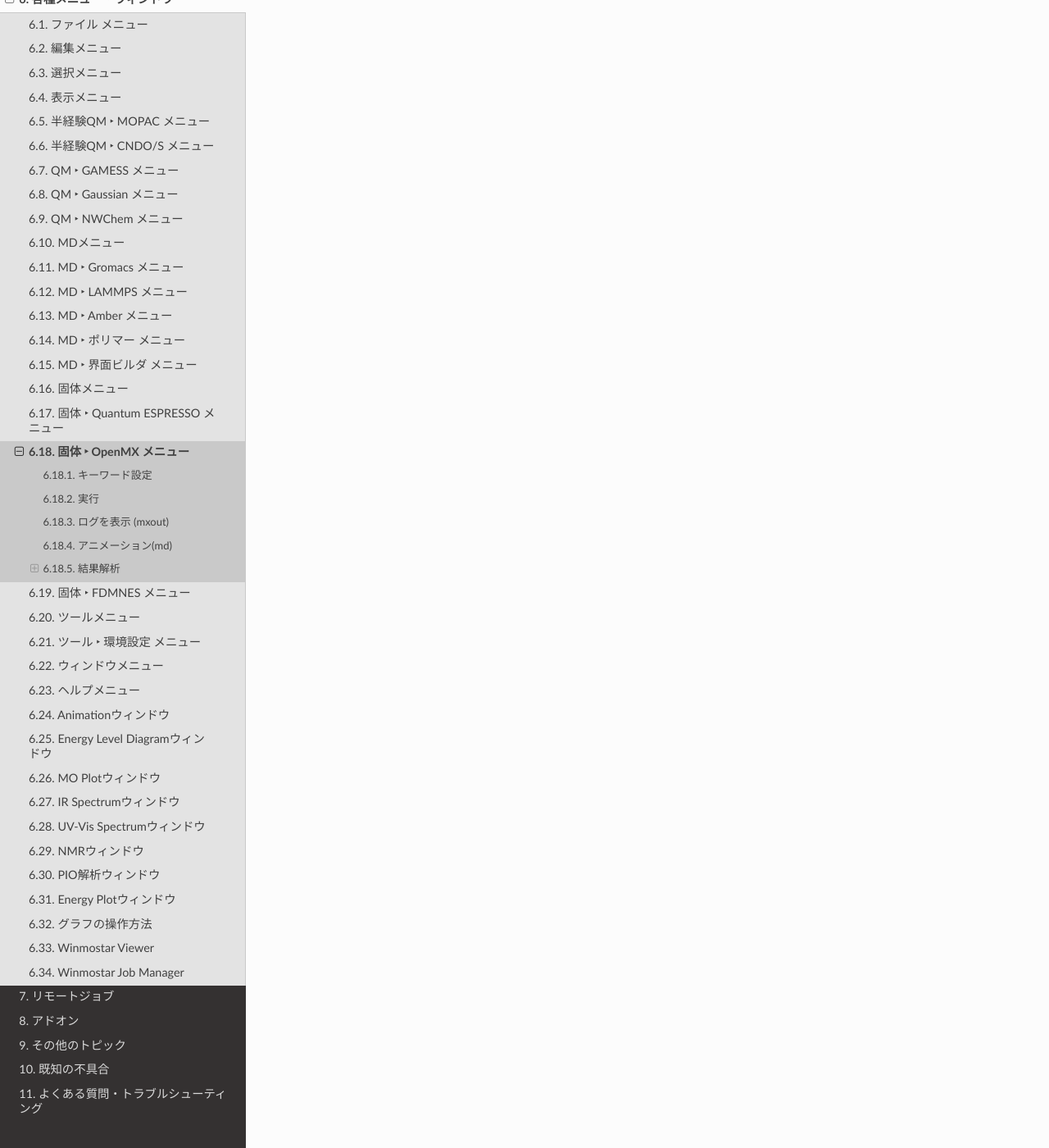
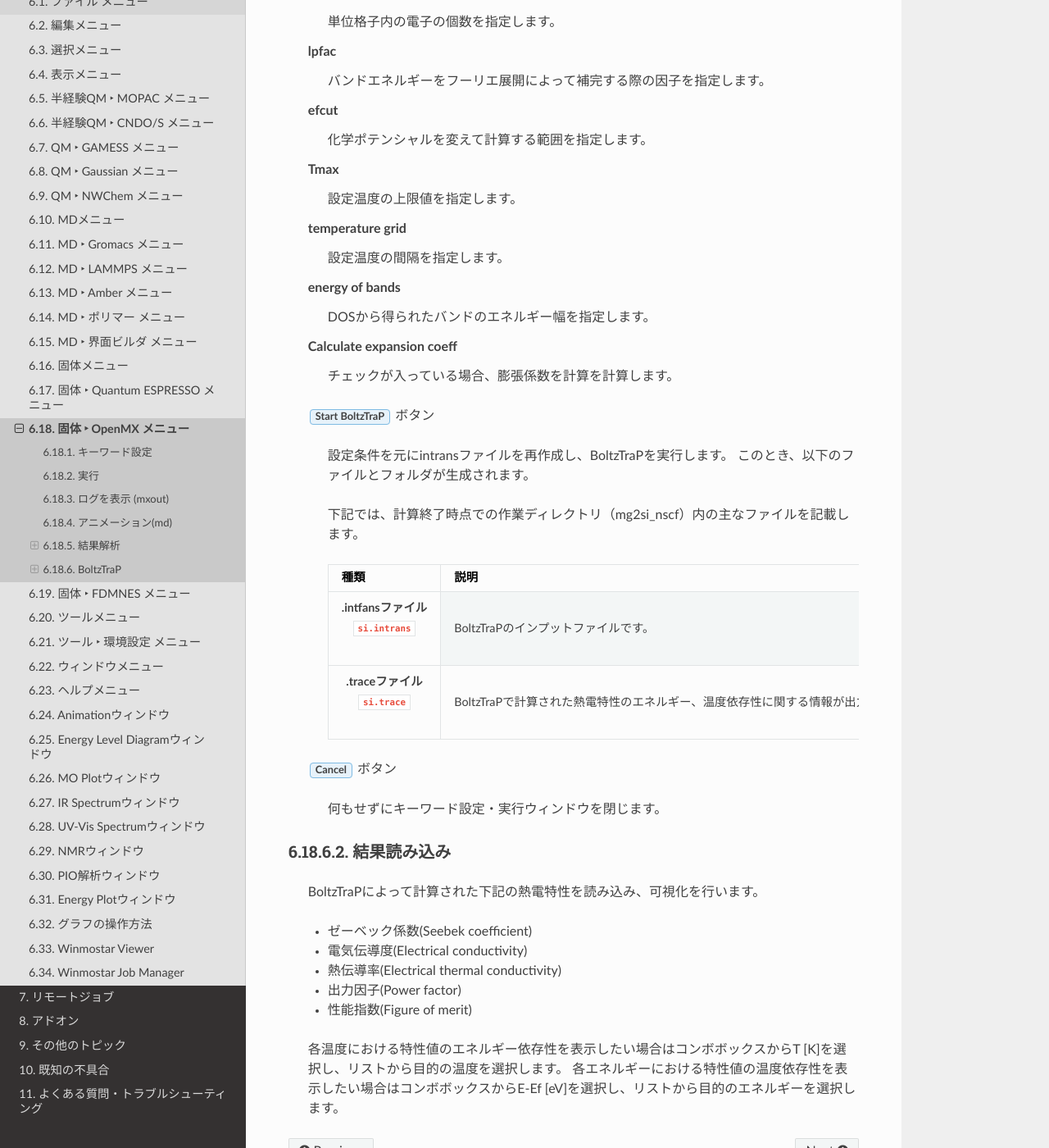
Before and after one commit to X-Ability/winmostar_doc, a Sphinx documentation site: the page built from source/winmos/solid/winmos_openmx.rst, in a window 1280 px wide and 1400 px high, scrolled down 11454 px. Shown: the whole window at 82% size. Built offline with Sphinx 7.4.7 and the Read the Docs theme 2.0.0, drawn with Linux system fonts in a browser that asks for light colours; some of the changed text lies outside the part shown.

Commit message:
OpenMX BoltzTraPメニュー追加

```diff
--- a/source/winmos/solid/winmos_openmx.rst
+++ b/source/winmos/solid/winmos_openmx.rst
@@ -363,3 +363,91 @@
 
    フェルミ面の表示には `FermiSurfer <http://fermisurfer.osdn.jp/>`_ を使用します。
    :guilabel:`# of K Points` にbands計算時のk点分割数を指定し、 :guilabel:`Calc` ボタンを押すとフェルミ面が表示されます。
+
+.. _solid_openmx_boltztrap_top:
+
+BoltzTraP
+--------------
+   BoltzTraPでは、OpenMXでのnscf計算のアウトプットをもとに熱電特性の計算を行います。
+
+キーワード設定・実行
+^^^^^^^^^^^^^^^^^^^^^^^^^^^^^^^^^
+
+   BoltzTraPを用いたプリ・ポスト処理の計算条件を設定し、プリ処理の実行を行います。
+
+   :guilabel:`Create .intransファイル` ボタン
+
+      OpenMXのアウトプットファイル (*.mxout)を読み込み、BoltzTraP設定ファイル（*.intrans）を生成します。
+      アウトプットファイルを仮にmg2si_nscf.pwoutとすると、同じ階層にmg2si_nscfという名前の作業ディレクトリを生成します。
+      mg2si_nscf.intransはmg2si_nscf内に生成されます。
+
+      intransファイルの作成に成功した場合、ファイルの内容を読み込み、下記キーワードの入力欄に反映します。
+
+   Fermilevel (Ry)
+      pwoutファイルから読み込んだフェルミエネルギーが設定されています。
+
+   energy grid
+      設定エネルギーの間隔を指定します。
+
+   energy span
+      フェルミレベル周辺の計算に考慮に入れるバンドエネルギーの範囲を指定します。
+
+   number of electrons
+      単位格子内の電子の個数を指定します。
+
+   lpfac
+      バンドエネルギーをフーリエ展開によって補完する際の因子を指定します。
+
+   efcut
+      化学ポテンシャルを変えて計算する範囲を指定します。
+
+   Tmax
+      設定温度の上限値を指定します。
+
+   temperature grid
+      設定温度の間隔を指定します。
+
+   energy of bands
+      DOSから得られたバンドのエネルギー幅を指定します。
+
+   Calculate expansion coeff
+      チェックが入っている場合、膨張係数を計算を計算します。
+
+   :guilabel:`Start BoltzTraP` ボタン
+
+      設定条件を元にintransファイルを再作成し、BoltzTraPを実行します。
+      このとき、以下のファイルとフォルダが生成されます。
+
+      下記では、計算終了時点での作業ディレクトリ（mg2si_nscf）内の主なファイルを記載します。
+
+      .. list-table::
+         :header-rows: 1
+         :stub-columns: 1
+
+         * - 種類
+           - 説明
+         * - | .intfansファイル
+             | :file:`si.intrans`
+           - BoltzTraPのインプットファイルです。
+         * - | .traceファイル
+             | :file:`si.trace`
+           - BoltzTraPで計算された熱電特性のエネルギー、温度依存性に関する情報が出力されたファイルです。
+             BoltzTraP結果読み込みメニューではこのファイルを読み込み可視化を行います。
+
+   :guilabel:`Cancel` ボタン
+
+      何もせずにキーワード設定・実行ウィンドウを閉じます。
+
+結果読み込み
+^^^^^^^^^^^^^^^^^^^^^^^^^^^^^^^^^
+
+   BoltzTraPによって計算された下記の熱電特性を読み込み、可視化を行います。
+
+   * ゼーベック係数(Seebek coefficient)
+   * 電気伝導度(Electrical conductivity)
+   * 熱伝導率(Electrical thermal conductivity)
+   * 出力因子(Power factor)
+   * 性能指数(Figure of merit)
+
+   各温度における特性値のエネルギー依存性を表示したい場合はコンボボックスからT [K]を選択し、リストから目的の温度を選択します。
+   各エネルギーにおける特性値の温度依存性を表示したい場合はコンボボックスからE-Ef [eV]を選択し、リストから目的のエネルギーを選択します。
```
